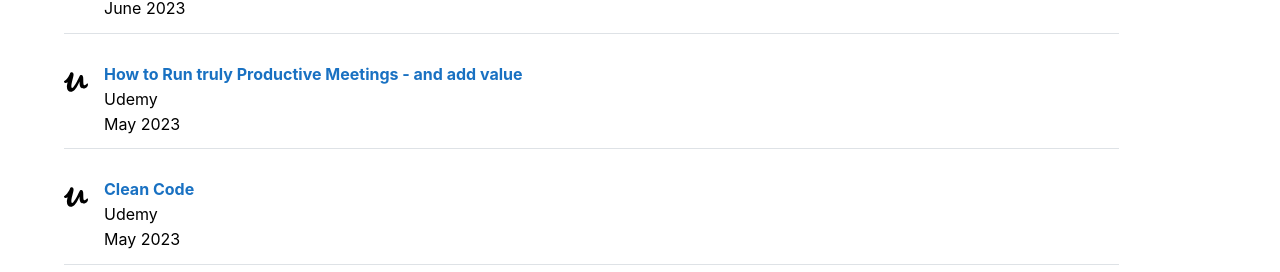
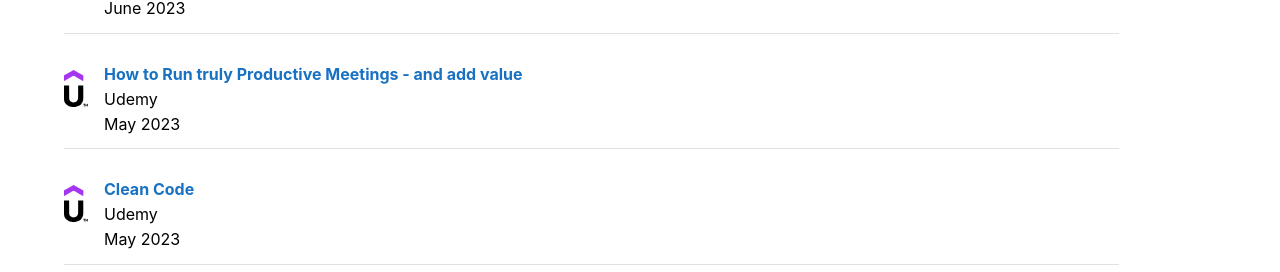
Before and after one commit to kennethsumang/portfolio, a Next.js app: page / in a window 1280 px wide. Shown: the part 2715-2987 px from the top of the page. Built offline with nearby package versions, Linux system fonts and the light colour scheme.

Commit message:
fix: change udemy logo based on guidelines

```diff
--- a/app/_components/certificates/CertificateContainer.tsx
+++ b/app/_components/certificates/CertificateContainer.tsx
@@ -11,12 +11,17 @@ interface Props {
   issuedAt: string;
   url: string;
   logo: string;
+  imageHeight?: number;
+  imageWidth?: number;
 }
 
 const CertificateContainer: React.FC<Props> = function (props) {
+  const height = props.imageHeight || 24;
+  const width = props.imageWidth || 24;
+
   return (
     <Group gap="md" align="start" className={classes.parentcontainer} wrap="nowrap">
-      <Image src={props.logo} alt={props.issuer} height={24} width={24} style={{ marginTop: "0.5em" }} />
+      <Image src={props.logo} alt={props.issuer} height={height} width={width} style={{ marginTop: "0.5em" }} />
       <Stack gap={0}>
         <Anchor href={props.url} target="_blank">
           <Text fw={700}>{props.name}</Text>
--- a/app/_components/credits/CreditsDialog.tsx
+++ b/app/_components/credits/CreditsDialog.tsx
@@ -204,10 +204,8 @@ const CreditsDialog: React.FC = function () {
     },
     {
       name: 'Udemy',
-      license: 'CC0 1.0 Universal',
-      licenseUrl: 'https://creativecommons.org/publicdomain/zero/1.0/',
-      source: 'CoreUI',
-      sourceUrl: 'https://github.com/coreui/coreui-icons'
+      source: 'Udemy',
+      sourceUrl: 'https://support.udemy.com/hc/en-us/articles/8926753692567-Trademark-Usage-Guidelines'
     },
     {
       name: 'Vue',
--- a/app/_sections/certificates/CertificatesSection.tsx
+++ b/app/_sections/certificates/CertificatesSection.tsx
@@ -10,6 +10,8 @@ interface Certificate {
   issuedAt: string;
   url: string;
   logo: string;
+  imageHeight?: number;
+  imageWidth?: number;
 }
 
 const CertificatesSection: React.FC = function () {
@@ -61,14 +63,16 @@ const CertificatesSection: React.FC = function () {
       url: 'https://www.udemy.com/certificate/UC-7b5988a1-42fb-470e-8e7c-f3812b39962a/',
       issuer: 'Udemy',
       issuedAt: 'May 2023',
-      logo: '/logos/udemy.svg'
+      logo: '/logos/udemy.svg',
+      imageHeight: 37,
     },
     {
       name: 'Clean Code',
       url: 'https://www.udemy.com/certificate/UC-1fc816ce-cd58-4170-8378-86f5be9986af/',
       issuer: 'Udemy',
       issuedAt: 'May 2023',
-      logo: '/logos/udemy.svg'
+      logo: '/logos/udemy.svg',
+      imageHeight: 37,
     },
     {
       name: 'Neural Networks and Deep Learning',
```
Also changed, not shown: public/logos/udemy.svg.
